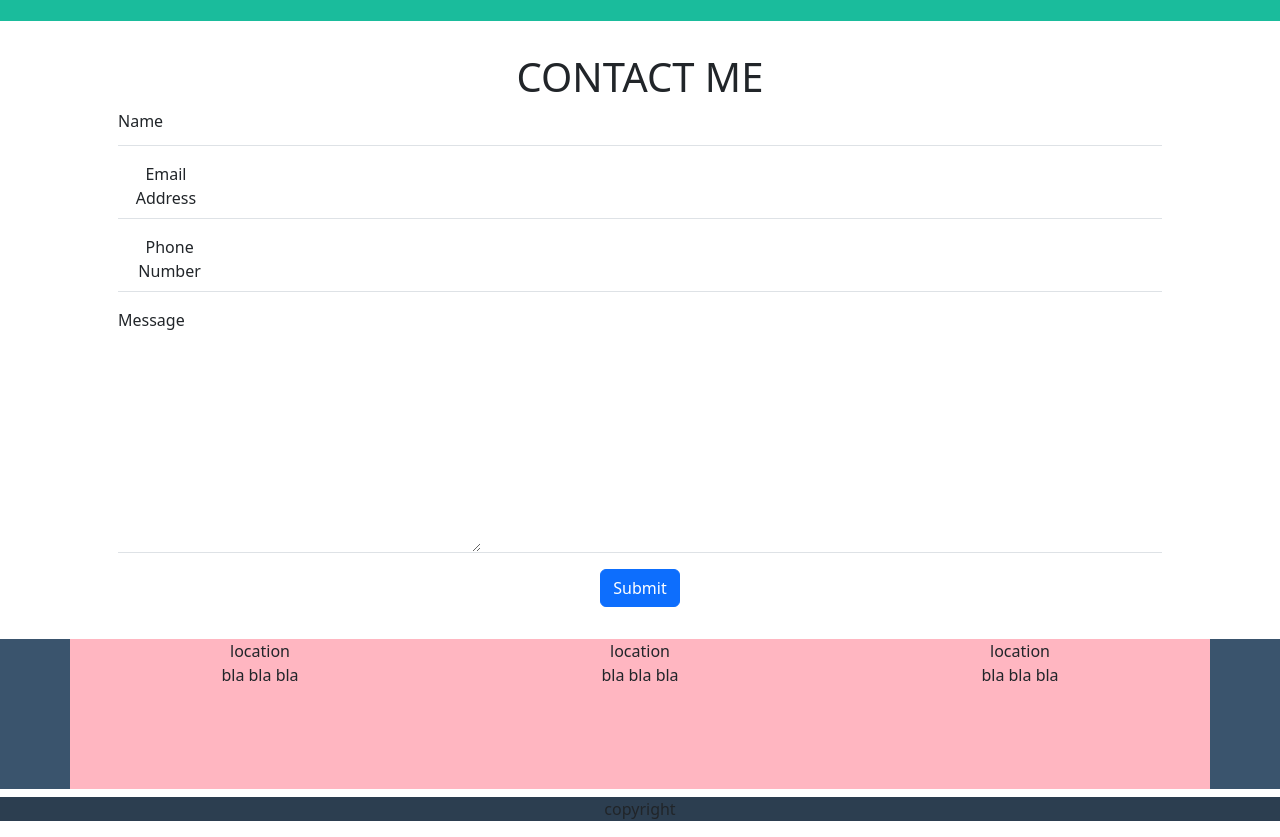
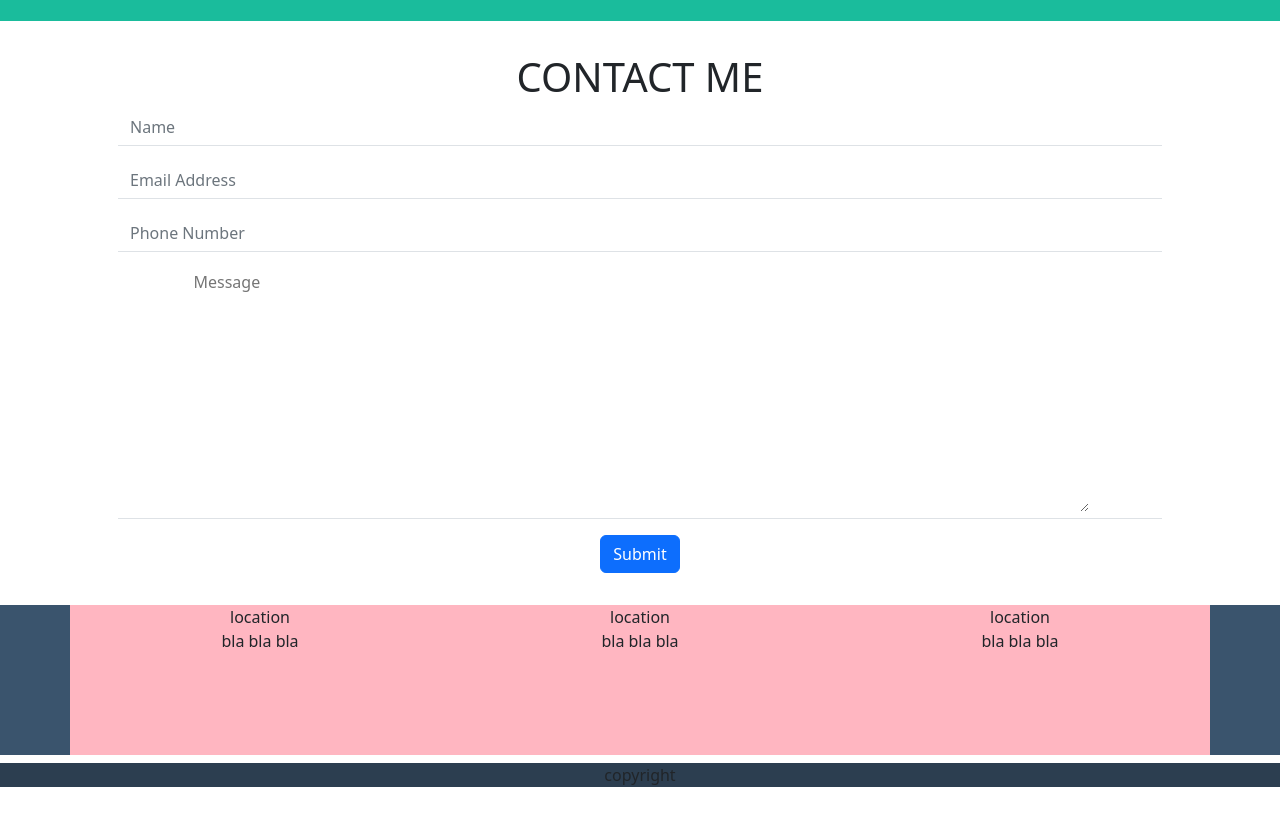
Before and after one commit to LucaBeltrami10/html-css-bootstrap-freelancer, a plain HTML site: page index.html in a window 1280 px wide. Shown: the part 1521-2358 px from the top of the page. After the commit the page ends 2324 px from the top, so only its background shows below. Drawn offline with nearby package versions, Linux system fonts and the light colour scheme.

Commit message:
form: eliminati label e inserito placeholder

```diff
--- a/index.html
+++ b/index.html
@@ -188,21 +188,17 @@
             <div class="container text-center px-5">
                 <h1 class="text-uppercase">contact me</h1>
                 <form>
-                    <div class="d-flex border-bottom mb-3">
-                      <label for="Name" class="form-label">Name</label>
-                      <input type="text" class="form-control border border-0" id="name1">
+                    <div class="border-bottom mb-3">
+                      <input type="text" placeholder="Name" class="form-control border border-0" id="name1">
                     </div>
-                    <div class="d-flex border-bottom mb-3">
-                      <label for="Email" class="form-label">Email Address</label>
-                      <input type="email" class="form-control border border-0" id="email1">
+                    <div class="border-bottom mb-3">
+                      <input type="email" placeholder="Email Address" class="form-control border border-0" id="email1">
                     </div>
-                    <div class="d-flex border-bottom mb-3">
-                        <label for="PhoneNumber" class="form-label">Phone Number</label>
-                        <input type="tel" class="form-control border border-0" id="tel1">
+                    <div class="border-bottom mb-3">
+                        <input type="tel" placeholder="Phone Number" class="form-control border border-0" id="tel1">
                     </div>
-                    <div class="d-flex border-bottom mb-3">
-                        <label for="Message" class="form-label">Message</label>
-                        <textarea name="message" class=" border border-0" id="message1" cols="30" rows="10"></textarea>
+                    <div class="border-bottom mb-3">
+                        <textarea name="message" placeholder="Message" class=" border border-0" id="message1" cols="95" rows="10"></textarea>
                     </div>
 
 
```
